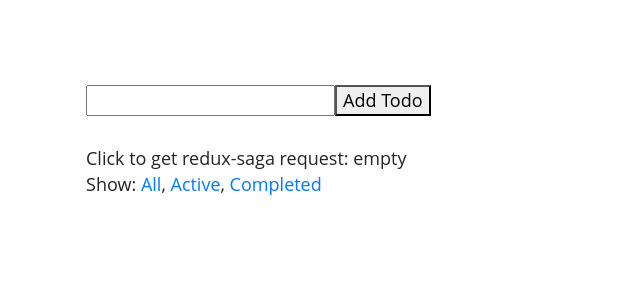
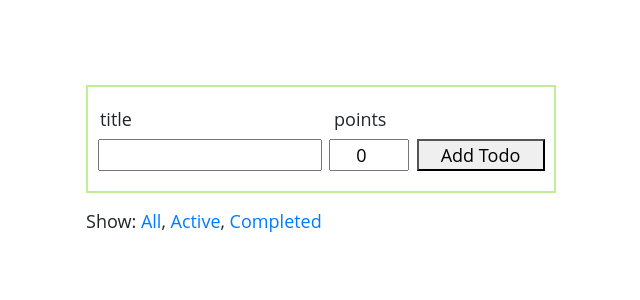
Before and after one commit to whoneedsthedevil/redux-todo-app, a React app: page /active in a window 1280 px wide. Shown: the top 300 px of the page, without its empty margins (319-959 px from the left). Built offline with nearby package versions, Linux system fonts and the light colour scheme.

Commit message:
styles + refactoring

```diff
--- a/db.json
+++ b/db.json
@@ -1,15 +1,25 @@
 {
   "tasks": [
     {
-      "id": 1,
-      "text": "Learn React",
-      "completed": false
+      "id": "c124c4b4-cdc6-4297-b837-d2be35e9438b",
+      "text": "Make gym",
+      "points": "5",
+      "completed": false,
+      "createdAt": 1514302319504
     },
     {
-      "id": "3b58ee78-e9e7-47c7-b733-81720e8880c1",
-      "text": "Task for Day",
+      "id": "5058afc5-c9a7-4582-bbf9-959e1b8d239c",
+      "text": "Eat apple",
+      "points": "2",
       "completed": false,
-      "createdAt": 1514108387820
+      "createdAt": 1514302418795
+    },
+    {
+      "id": "71ba6816-446e-450f-bf7c-cec35ac75410",
+      "text": "Read book",
+      "points": "7",
+      "completed": false,
+      "createdAt": 1514302521225
     }
   ]
 }
--- a/src/actions/index.js
+++ b/src/actions/index.js
@@ -1,16 +1,11 @@
 import { v4 } from 'node-uuid';
 
 
-export const addTodo = (text) => ({
+export const addTodo = (text, points) => ({
     type: 'ADD_TODO',
     id: v4(),
-    text
-});
-
-export const postTag = (text) => ({
-    type: 'POST_TAG',
-    id: v4(),
-    text
+    text,
+    points
 });
 
 export const editTodo = (id, text) => ({
--- a/src/components/AddTodo.js
+++ b/src/components/AddTodo.js
@@ -1,25 +1,35 @@
 import React from 'react';
 import PropTypes from 'prop-types';
 import { connect } from 'react-redux';
-import { addTodo, postTag } from '../actions';
+import { addTodo } from '../actions';
 
 const AddTodo = ({ dispatch }) => {
-  let input;
+  let task, points;
 
   return (
-    <div>
+    <div className="add-input">
+      <div className="labels">
+       <div className="task-text">
+         title
+       </div>
+       <div className="task-points">
+         points
+       </div>
+
+      </div>
       <form
         onSubmit={e => {
           e.preventDefault();
-          if (!input.value.trim()) {
+          if (!task.value.trim()) {
             return;
           }
-          dispatch(addTodo(input.value));
-          dispatch(postTag(input.value));
-          input.value = '';
+          dispatch(addTodo(task.value, points.value));
+          task.value = '';
+          points.value = 0;
         }}
       >
-        <input ref={node => { input = node; }} />
+        <input ref={node => { task = node; }} className="task-text" />
+        <input type="number" min="0" ref={node => { points = node; points.value = 0; }} className="task-points" />
         <button type="submit">
           Add Todo
         </button>
--- a/src/components/TodoList.js
+++ b/src/components/TodoList.js
@@ -17,7 +17,7 @@ export default class TodoList extends Component {
 
   render() {
 
-  const { todos, sagaRequests, onTodoClick, onTodoDelete, onTodoEdit, onLoadTags } = this.props
+  const { todos, onTodoClick, onTodoDelete, onTodoEdit, onLoadTags } = this.props
   const { isEdit } = this.state
 
 
@@ -45,9 +45,7 @@ export default class TodoList extends Component {
 
 	    )}
 	  </ul>
-
-      <div onClick={e => onLoadTags(1)}>Click to get redux-saga request: { sagaRequests.task ? sagaRequests.task : 'empty' } </div>
-      </div>;
+    </div>;
 	}
 };
 
--- a/src/components/ViewTodo.js
+++ b/src/components/ViewTodo.js
@@ -48,7 +48,7 @@ class Todo extends Component {
           e.preventDefault()
           const value = (name) =>
           e.target.querySelector(`[name=${name}]`).value
-          console.log(value('text'))
+
           onEdit(input.value)
           this.setEdit(false)
         }}>
--- a/src/css/styles.css
+++ b/src/css/styles.css
@@ -58,19 +58,48 @@ div.container {
 }
 
 div.add-input {
-	padding: 2px;
-	border: 2px solid rgba(130,20,50,.3);
+	display: flex;
+	flex-flow: column nowrap;
+	padding: 20px 2px;
+	border: 2px solid rgba(130,220,50,.5);
+	width: 100%;
 }
 
-div.todo-list ul {
-	margin: 30px auto;
+.add-input form, .add-input .labels {
+	display: flex;
+	flex-flow: row nowrap;
+	height: 2rem;
+	justify-content: space-evenly;
+}
+
+.task-text {
+	width: 14rem;
+}
+.task-points {
+	width: 5rem;
+	text-align: center;
+}
+.labels .task-points {
+	width: 13rem;
+	text-align: left;
+}
+.add-input form button {
+	width: 8rem;
+}
+
+.todo-list {
+	padding: 0 1rem;
+}
+
+.todo-list ul {
+	margin: 1rem auto;
 }
 
 .task-line {
 	display: flex;
 	flex-flow: row nowrap;
+	margin: 1rem;
 }
-
 .task-line .task-actions {
 	margin-left: 12px;
 }
--- a/src/reducers/sagaRequests.js
+++ b/src/reducers/sagaRequests.js
@@ -2,9 +2,9 @@
 const sagaRequests = (state = {}, action) => {
   switch (action.type) {
     case 'LOAD_TAGS_SUCCESS':
-      console.log('%c Current task is:', 'color: DarkOrange', action.taskRequest.text);
+      console.log('%c Current task is:', 'color: DarkOrange', action.taskRequest[action.taskRequest.length - 1]);
 
-      return { ...state, task: action.taskRequest.text };
+      return { ...state, task: action.taskRequest };
 
     default:
       return state;
--- a/src/reducers/todo.js
+++ b/src/reducers/todo.js
@@ -4,6 +4,7 @@ const todo = (state, action) => {
       return {
         id: action.id,
         text: action.text,
+        points: action.points,
         completed: false,
       };
     case 'TOGGLE_TODO':
--- a/src/saga/index.js
+++ b/src/saga/index.js
@@ -3,12 +3,11 @@ import * as actions from '../actions';
 
 export function* consoleTask(action) {
   try {
-    const taskRequest = yield fetch(`http://localhost:3004/tasks/${action.id}`, {
+    const taskRequest = yield fetch(`http://localhost:3004/tasks/`, {
     		method: "GET"
 	    })
 	    .then(response => {
-	      return response.json()
-	        .then(({ id, text, completed }) =>  ({ id, text, completed }));
+	      return response.json();
 	    })
 	    .catch(error => {
 	      throw error;
@@ -28,6 +27,7 @@ export function* postTask(action) {
     const payload = {
           id: action.id,
           text: action.text,
+          points: action.points,
           completed: false
         };
 
@@ -47,10 +47,10 @@ export function* postTask(action) {
         throw error;
       });
 
-    yield put({ type: 'TAG_POSTING_SUCCESS', taskRequest })
+    yield put({ type: 'ADD_TODO_SUCCESS', taskRequest })
   }
   catch(err) {
-    yield put({ type: 'TAG_POSTING_FAILED', err })
+    yield put({ type: 'ADD_TODO_FAILED', err })
   }
 }
 
@@ -59,7 +59,7 @@ export function* watchRequest() {
   try {
     while(true) {
 
-      const loadTags = yield take('LOAD_TAGS')
+      const loadTags = yield take('ADD_TODO_SUCCESS')
 
       yield race([
         call(consoleTask, loadTags),
@@ -74,7 +74,7 @@ export function* watchPostTodo() {
   try {
     while(true) {
 
-      const postTag = yield take('POST_TAG')
+      const postTag = yield take('ADD_TODO')
 
       yield race([
         call(postTask, postTag),
```
